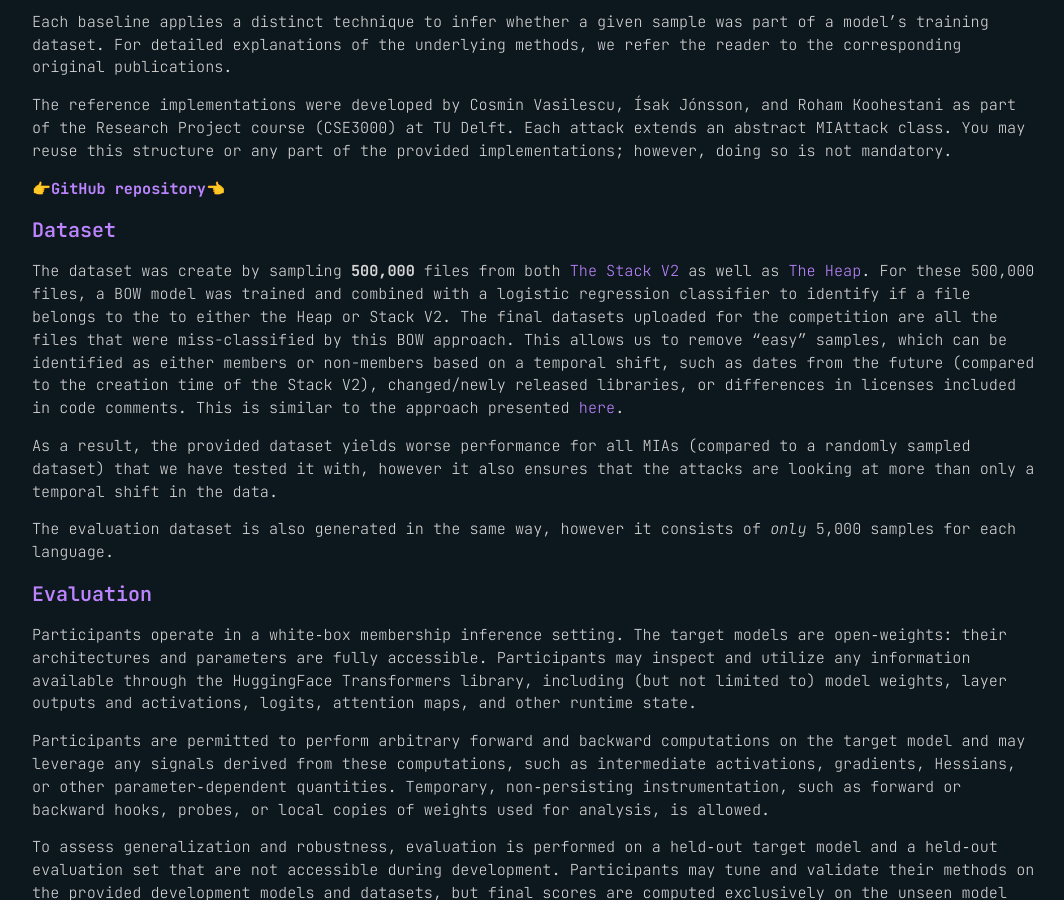
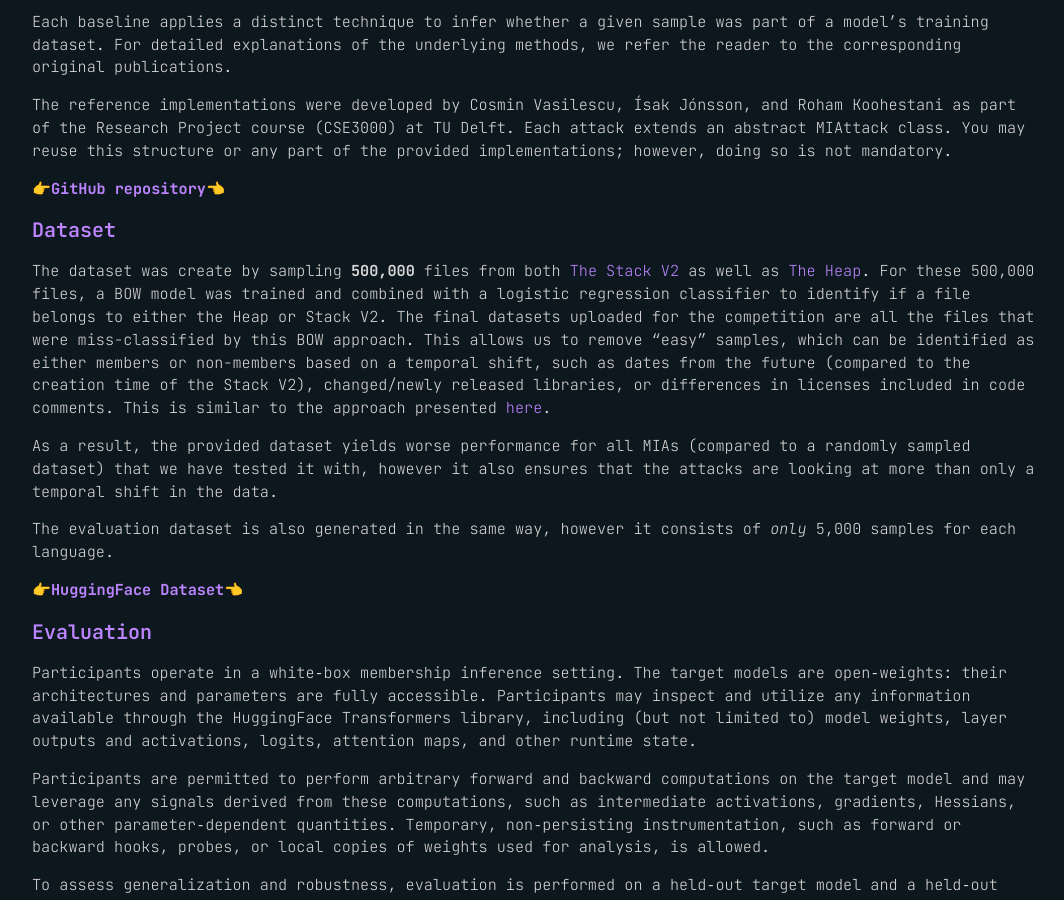
Before and after one commit to poisonedchalice/poisonedchalice.github.io, a Jekyll site: the page built from _posts/2025-07-27-info.markdown, in a window 1280 px wide and 900 px high, scrolled down 348 px. Shown: the whole window, without its empty margins (103-1167 px from the left). Built offline with Jekyll 4.4.1, drawn with Linux system fonts in a browser that asks for light colours.

Commit message:
update website

```diff
--- a/_posts/2025-07-27-info.markdown
+++ b/_posts/2025-07-27-info.markdown
@@ -19,12 +19,13 @@ The reference implementations were developed by Cosmin Vasilescu, Ísak Jónsson
 
 #### Dataset
 
-The dataset was create by sampling **500,000** files from both [The Stack V2](https://arxiv.org/pdf/2402.19173) as well as [The Heap](https://arxiv.org/pdf/2501.09653). For these 500,000 files, a BOW model was trained and combined with a logistic regression classifier to identify if a file belongs to the to either the Heap or Stack V2. The final datasets uploaded for the competition are all the files that were miss-classified by this BOW approach. This allows us to remove "easy" samples, which can be identified as either members or non-members based on a temporal shift, such as dates from the future (compared to the creation time of the Stack V2), changed/newly released libraries, or differences in licenses included in code comments. This is similar to the approach presented [here](https://arxiv.org/pdf/2406.17975).
+The dataset was create by sampling **500,000** files from both [The Stack V2](https://arxiv.org/pdf/2402.19173) as well as [The Heap](https://arxiv.org/pdf/2501.09653). For these 500,000 files, a BOW model was trained and combined with a logistic regression classifier to identify if a file belongs to either the Heap or Stack V2. The final datasets uploaded for the competition are all the files that were miss-classified by this BOW approach. This allows us to remove "easy" samples, which can be identified as either members or non-members based on a temporal shift, such as dates from the future (compared to the creation time of the Stack V2), changed/newly released libraries, or differences in licenses included in code comments. This is similar to the approach presented [here](https://arxiv.org/pdf/2406.17975).
 
 As a result, the provided dataset yields worse performance for all MIAs (compared to a randomly sampled dataset) that we have tested it with, however it also ensures that the attacks are looking at more than only a temporal shift in the data.
 
 The evaluation dataset is also generated in the same way, however it consists of *only* 5,000 samples for each language.
 
+👉[**HuggingFace Dataset**](https://huggingface.co/datasets/AISE-TUDelft/Poisoned-Chalice)👈
 
 #### Evaluation
 
```
Also changed, not shown: 3 other files.
